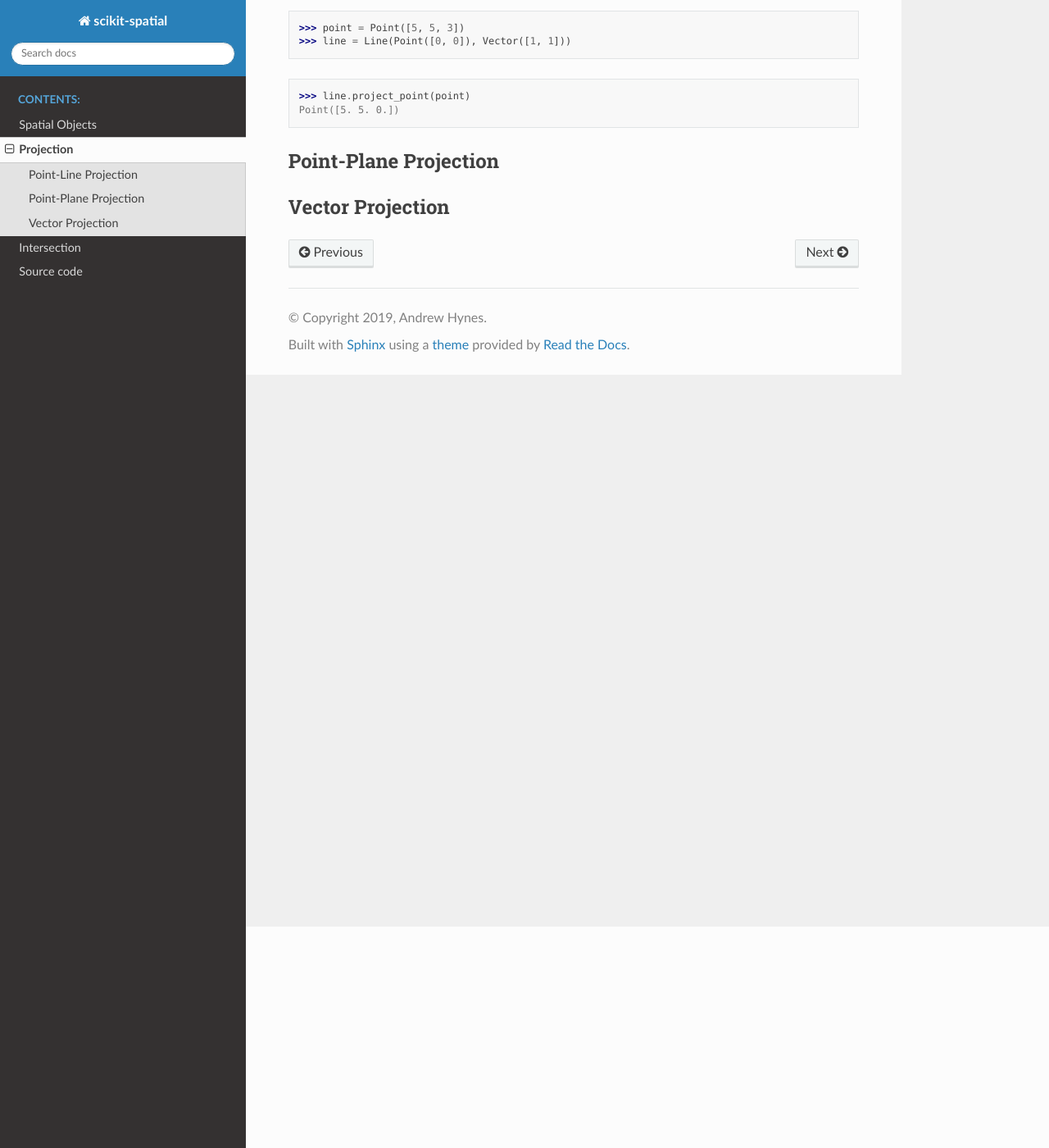
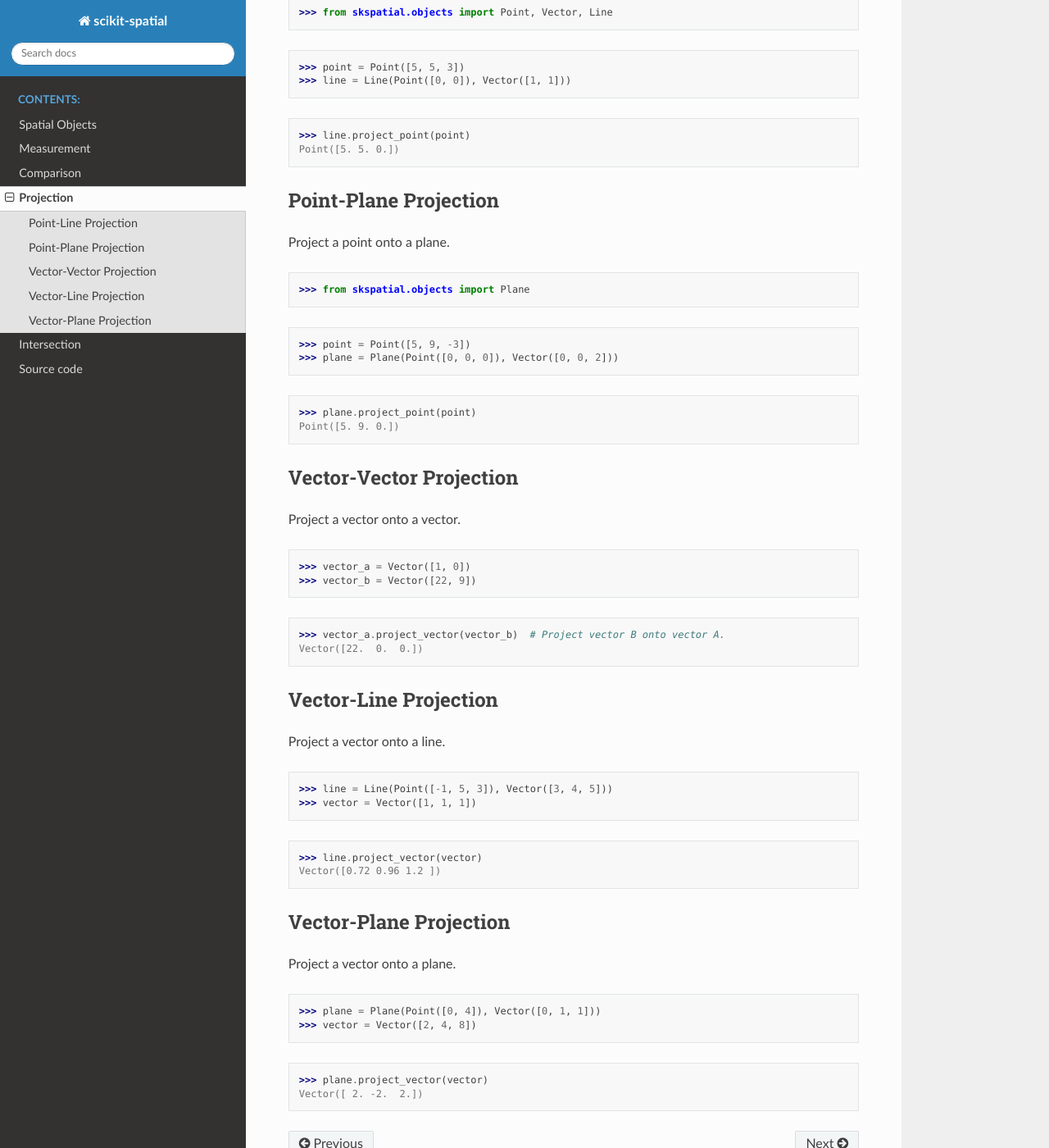
Before and after one commit to ajhynes7/scikit-spatial, a Sphinx documentation site: the page built from doc/source/computations/projection.rst, in a window 1280 px wide and 1400 px high, scrolled down 270 px. Shown: the whole window at 82% size. Built offline with Sphinx 7.4.7 and the Read the Docs theme 2.0.0, drawn with Linux system fonts in a browser that asks for light colours; some of the changed text lies outside the part shown.

Commit message:
Complete docs for the four computation types

```diff
--- a/doc/source/computations/projection.rst
+++ b/doc/source/computations/projection.rst
@@ -2,8 +2,11 @@
 Projection
 ==========
 
+
 Point-Line Projection
 ---------------------
+
+Project a point onto a line.
 
 >>> from skspatial.objects import Point, Vector, Line
 
@@ -17,6 +20,48 @@ Point([5. 5. 0.])
 Point-Plane Projection
 ----------------------
 
+Project a point onto a plane.
 
-Vector Projection
------------------
+>>> from skspatial.objects import Plane
+
+>>> point = Point([5, 9, -3])
+>>> plane = Plane(Point([0, 0, 0]), Vector([0, 0, 2]))
+
+>>> plane.project_point(point)
+Point([5. 9. 0.])
+
+
+Vector-Vector Projection
+------------------------
+
+Project a vector onto a vector.
+
+>>> vector_a = Vector([1, 0])
+>>> vector_b = Vector([22, 9])
+
+>>> vector_a.project_vector(vector_b)  # Project vector B onto vector A.
+Vector([22.  0.  0.])
+
+
+Vector-Line Projection
+----------------------
+
+Project a vector onto a line.
+
+>>> line = Line(Point([-1, 5, 3]), Vector([3, 4, 5]))
+>>> vector = Vector([1, 1, 1])
+
+>>> line.project_vector(vector)
+Vector([0.72 0.96 1.2 ])
+
+
+Vector-Plane Projection
+-----------------------
+
+Project a vector onto a plane.
+
+>>> plane = Plane(Point([0, 4]), Vector([0, 1, 1]))
+>>> vector = Vector([2, 4, 8])
+
+>>> plane.project_vector(vector)
+Vector([ 2. -2.  2.])
--- a/doc/source/index.rst
+++ b/doc/source/index.rst
@@ -14,6 +14,8 @@
 
    objects/objects_toc
 
+   computations/measurement
+   computations/comparison
    computations/projection
    computations/intersection
 
```
Also changed, not shown: doc/source/computations/comparison.rst (added, +71 -0 lines), doc/source/computations/measurement.rst (added, +154 -0 lines).
